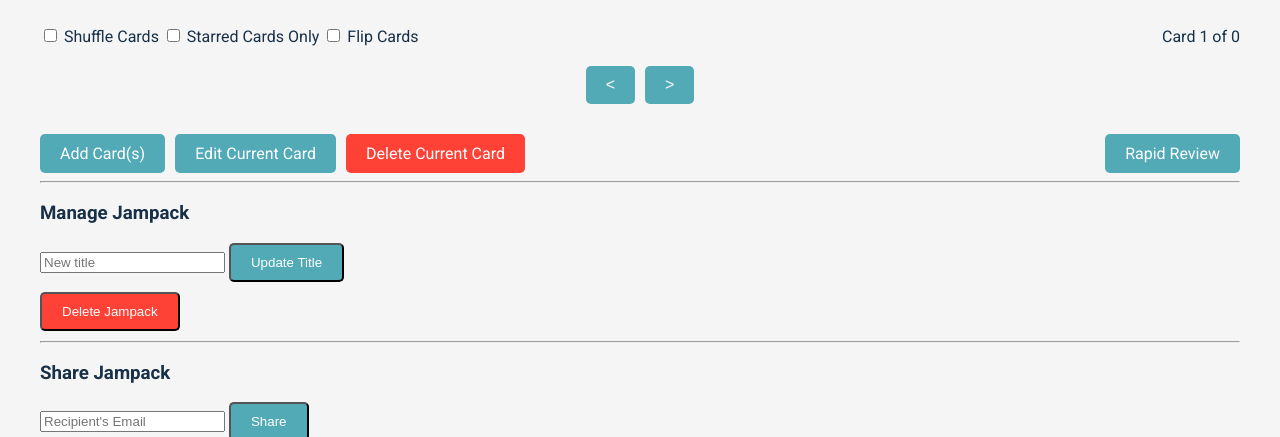
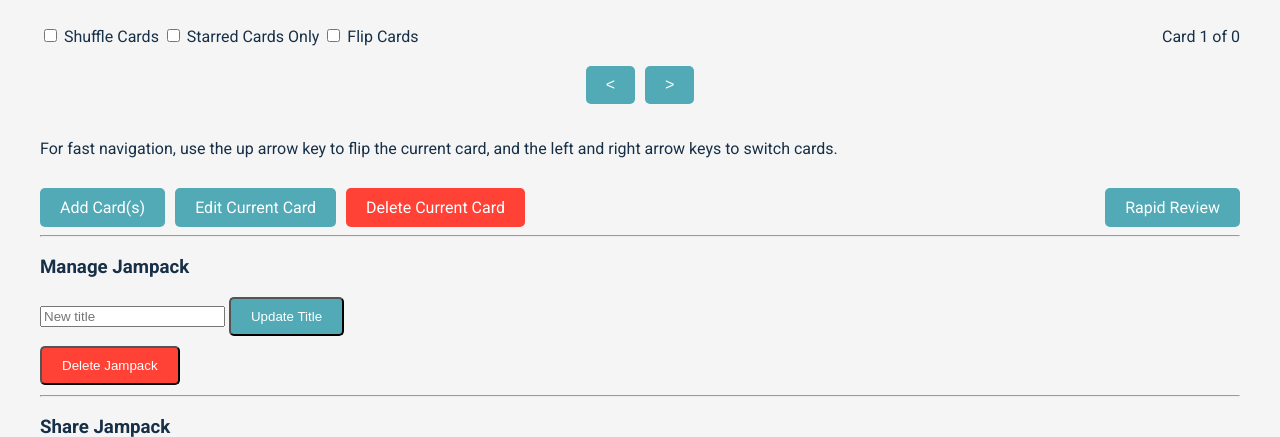
Before and after one commit to samcraftt/jamliterate, a Flask app: template templates/study_set.html in a window 1280 px wide. Shown: the part 120-557 px from the top of the page. Run offline with Flask 3, Linux system fonts and the light colour scheme; the template is opened without the code that fills it, so the values that code supplies are empty; parts of the project's set-up code (start-up, migrations or seed data) failed here and were passed over.

Commit message:
Update study_set.html

```diff
--- a/templates/study_set.html
+++ b/templates/study_set.html
@@ -133,6 +133,8 @@
     <button id="previous-button" class="btn"> < </button>
     <button id="next-button" class="btn"> > </button>
 </div>
+<br>
+<p>For fast navigation, use the up arrow key to flip the current card, and the left and right arrow keys to switch cards.</p>
 <div class="actions" style="margin-top: 30px;">
     <div class="left-actions">
         <a href="{{ url_for('add_card', set_id=study_set.id) }}" class="btn">Add Card(s)</a>
```
